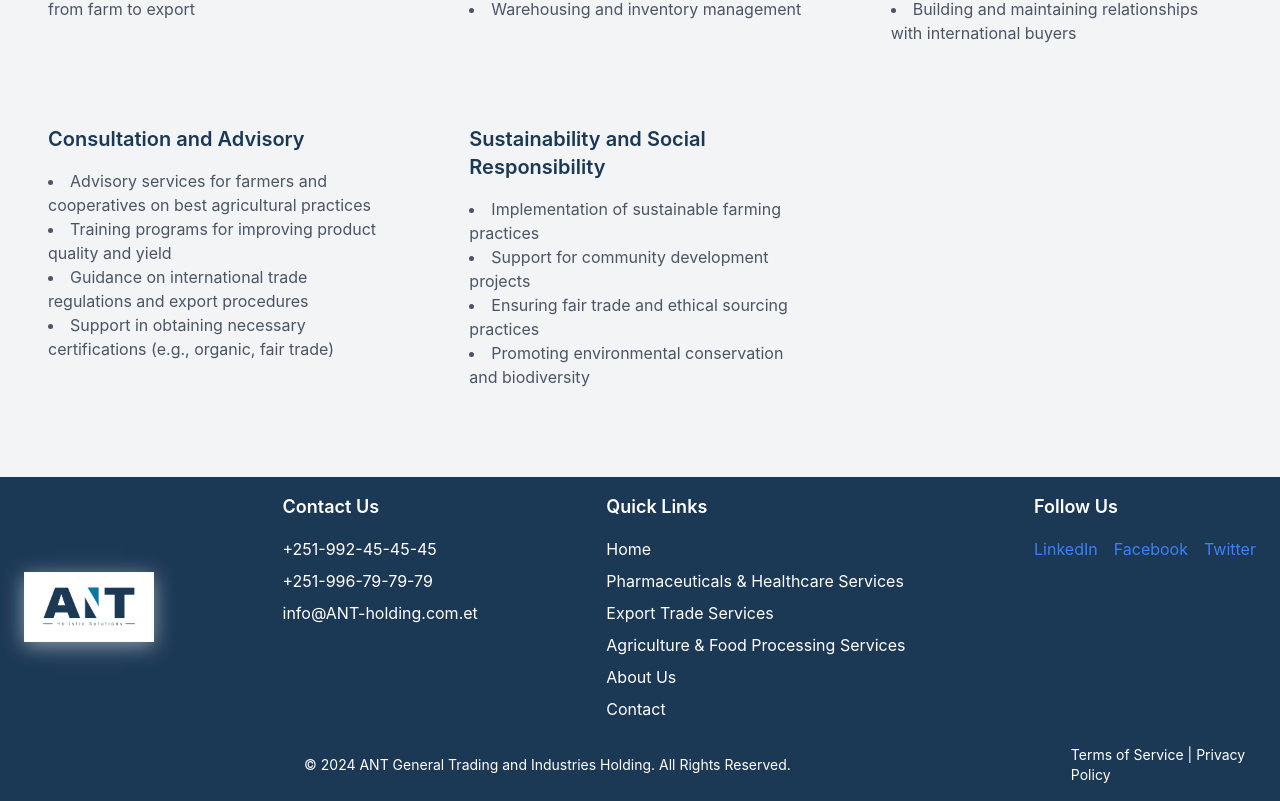
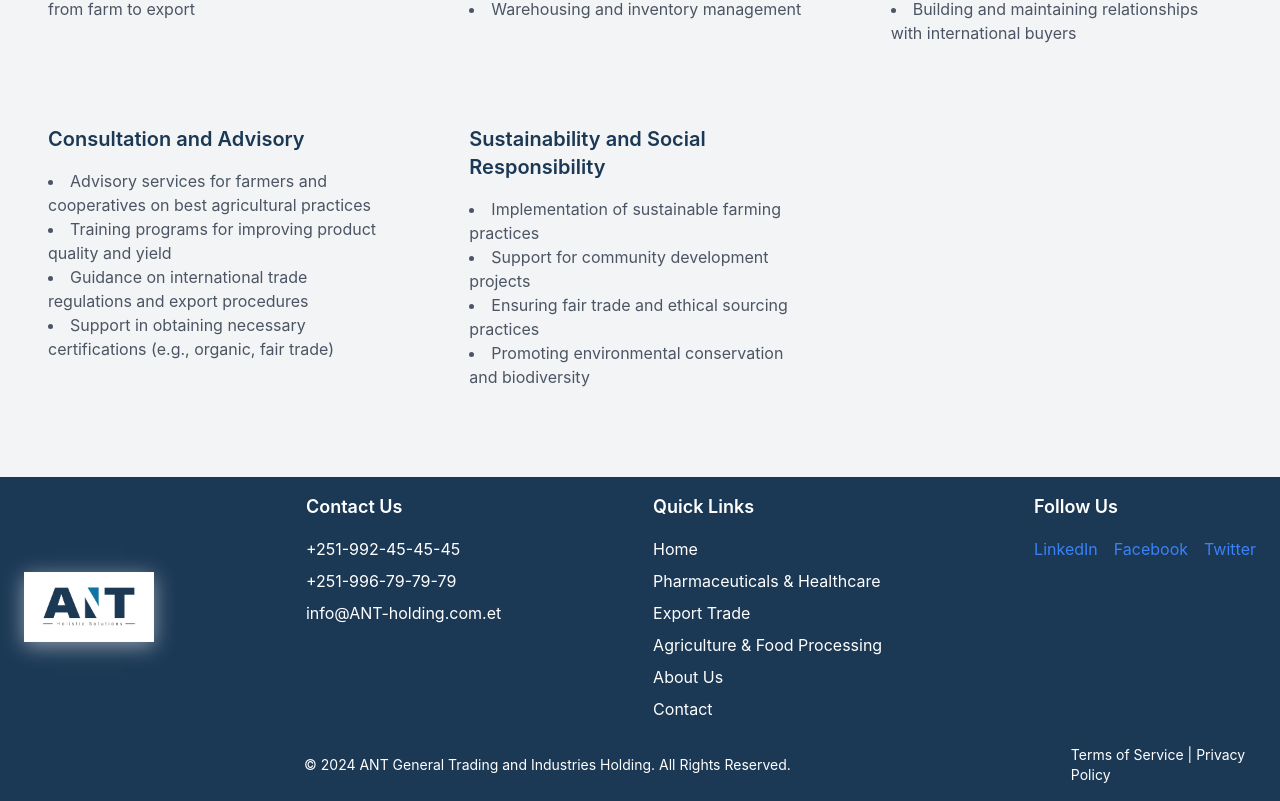
Before and after one commit to Mintesnot-Shigute/Ant-web, a React (Create React App) app: page /why-work-with-us in a window 1280 px wide. Shown: the part 623-1424 px from the top of the page. Built offline with nearby package versions, Linux system fonts and the light colour scheme.

Commit message:
Editing The Footer And Navbar

```diff
--- a/src/components/Footer.js
+++ b/src/components/Footer.js
@@ -36,9 +36,9 @@ const Footer = () => {
           <h4 className="text-lg font-semibold mb-4">Quick Links</h4>
           <ul className="space-y-2">
             <li><Link to="/" className="hover:text-[#0E74A4]">Home</Link></li>
-            <li><Link to="/pharma-healthcare-services" className="hover:text-[#0E74A4]">Pharmaceuticals & Healthcare Services</Link></li>
-            <li><Link to="/export-trade-services" className="hover:text-[#0E74A4]">Export Trade Services</Link></li>
-            <li><Link to="/agriculture-services" className="hover:text-[#0E74A4]">Agriculture & Food Processing Services</Link></li>
+            <li><Link to="/pharma-healthcare" className="hover:text-[#0E74A4]">Pharmaceuticals & Healthcare</Link></li>
+            <li><Link to="/export-trade" className="hover:text-[#0E74A4]">Export Trade</Link></li>
+            <li><Link to="/agriculture" className="hover:text-[#0E74A4]">Agriculture & Food Processing</Link></li>
             <li><Link to="/about-us" className="hover:text-[#0E74A4]">About Us</Link></li>
             <li><Link to="/contact" className="hover:text-[#0E74A4]">Contact</Link></li>
           </ul>
```
